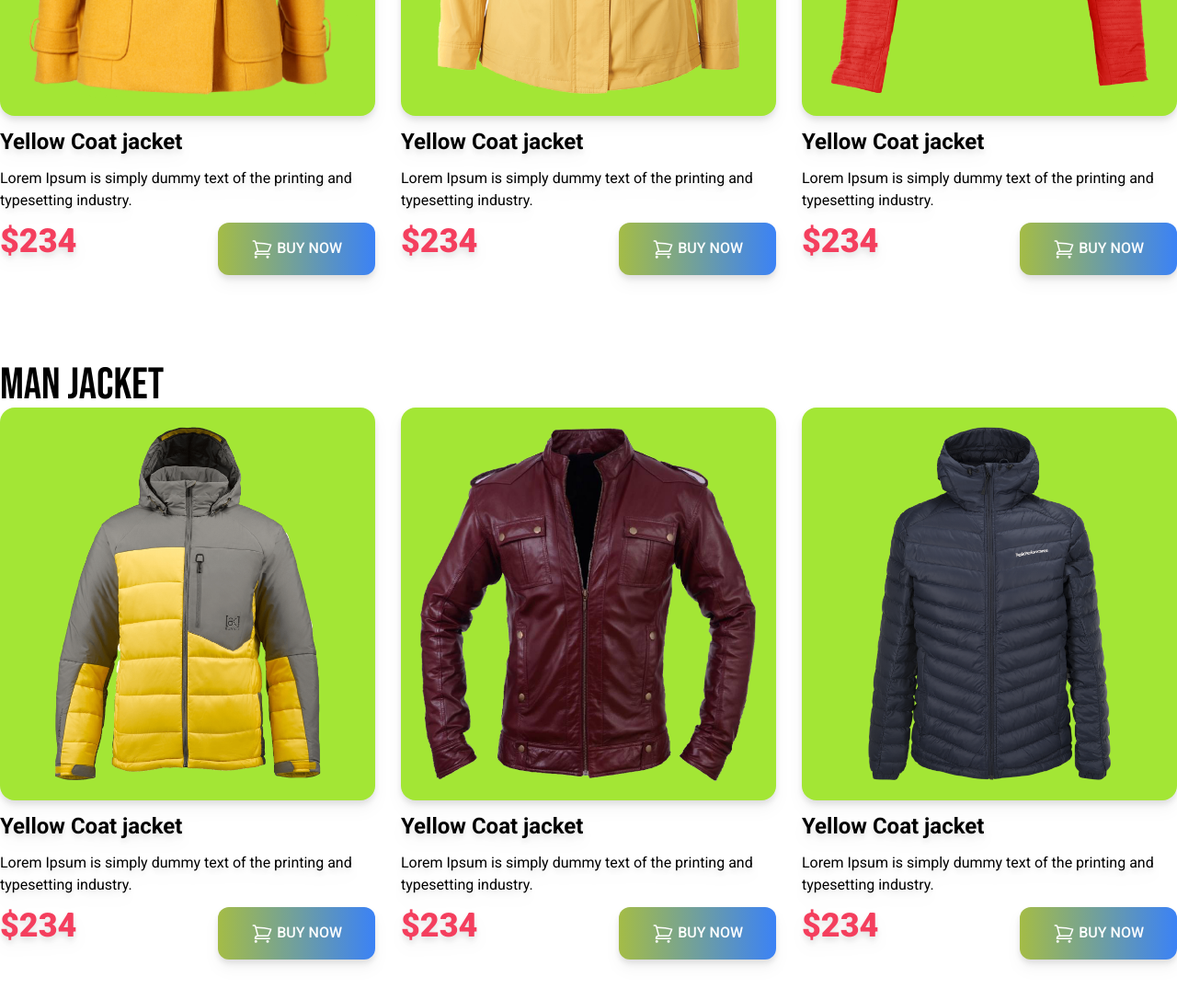
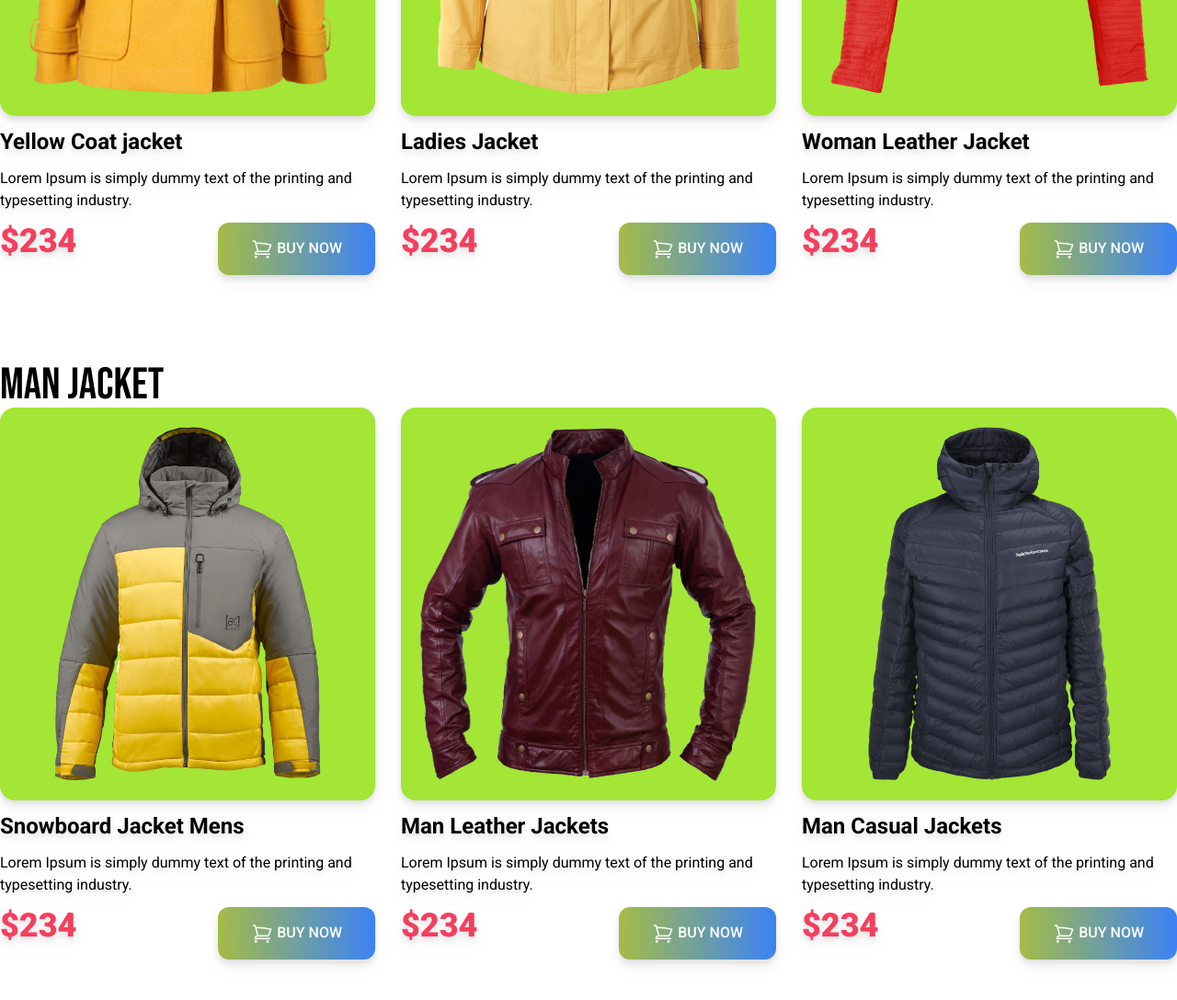
Before and after one commit to biswassagor927/Tllwin-css, a plain HTML site: page index.html in a window 1280 px wide. Shown: the part 1100-2187 px from the top of the page at 92% size. Drawn offline with nearby package versions, Linux system fonts and the light colour scheme.

Commit message:
last input add

```diff
--- a/index.html
+++ b/index.html
@@ -63,7 +63,7 @@
         <!-- Jacket-2 -->
         <div class="space-y-3 drop-shadow-lg">
             <div class="bg-lime-400 p-5 rounded-2xl"> <img src="images/jacket-2.png" alt=""></div>
-              <h4 class="text-2xl font-bold"> Yellow Coat jacket</h4>
+              <h4 class="text-2xl font-bold"> Ladies Jacket </h4>
               <p>Lorem Ipsum is simply dummy text of the
                   printing and typesetting industry.</p>
                   <div class="flex justify-between">
@@ -79,7 +79,7 @@
           <!-- Jacket-3 -->
         <div class="space-y-3 drop-shadow-lg">
             <div class="bg-lime-400 p-5 rounded-2xl"> <img src="images/jacket-3.png" alt=""></div>
-              <h4 class="text-2xl font-bold"> Yellow Coat jacket</h4>
+              <h4 class="text-2xl font-bold">Woman Leather Jacket </h4>
               <p>Lorem Ipsum is simply dummy text of the
                   printing and typesetting industry.</p>
                   <div class="flex justify-between">
@@ -100,7 +100,7 @@
         <!-- Jacket-1 -->
         <div class="space-y-3 drop-shadow-lg">
           <div class="bg-lime-400 p-5 rounded-2xl"> <img src="images/jacket-4.png" alt=""></div>
-            <h4 class="text-2xl font-bold"> Yellow Coat jacket</h4>
+            <h4 class="text-2xl font-bold">Snowboard Jacket Mens</h4>
             <p>Lorem Ipsum is simply dummy text of the
                 printing and typesetting industry.</p>
                 <div class="flex justify-between">
@@ -116,7 +116,7 @@
         <!-- Jacket-2 -->
         <div class="space-y-3 drop-shadow-lg">
             <div class="bg-lime-400 p-5 rounded-2xl"> <img src="images/jacket-5.png" alt=""></div>
-              <h4 class="text-2xl font-bold"> Yellow Coat jacket</h4>
+              <h4 class="text-2xl font-bold">Man Leather Jackets</h4>
               <p>Lorem Ipsum is simply dummy text of the
                   printing and typesetting industry.</p>
                   <div class="flex justify-between">
@@ -132,7 +132,7 @@
           <!-- Jacket-3 -->
         <div class="space-y-3 drop-shadow-lg">
             <div class="bg-lime-400 p-5 rounded-2xl"> <img src="images/jacket-6.png" alt=""></div>
-              <h4 class="text-2xl font-bold"> Yellow Coat jacket</h4>
+              <h4 class="text-2xl font-bold">Man Casual Jackets</h4>
               <p>Lorem Ipsum is simply dummy text of the
                   printing and typesetting industry.</p>
                   <div class="flex justify-between">
```
